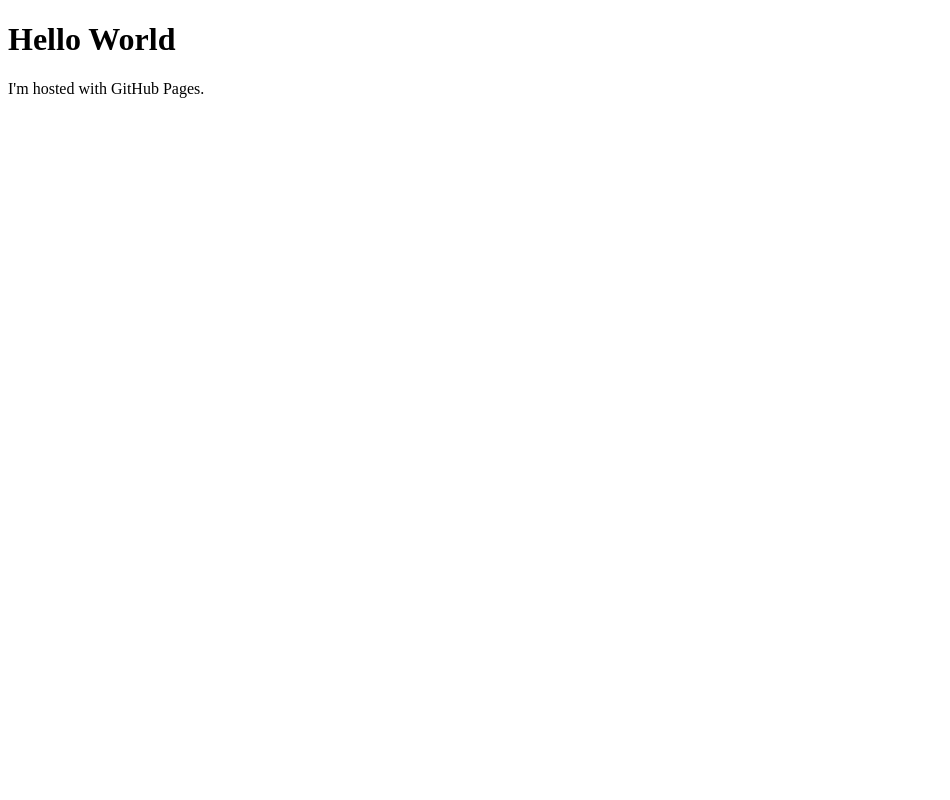
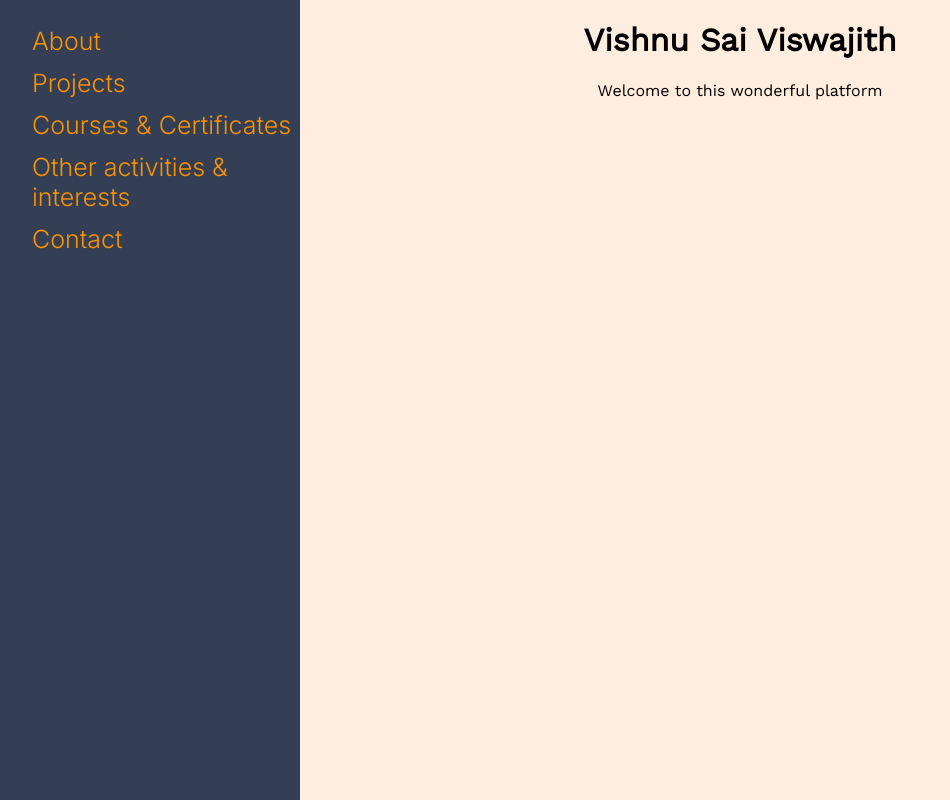
Before and after one commit to vsvt2000/vsvt2000.github.io, a plain HTML site: page index.html in a window 1280 px wide. Shown: the whole page, without its empty margins (0-950 px from the left). Drawn offline with nearby package versions, Linux system fonts and the light colour scheme.

Commit message:
Template is done

```diff
--- a/index.html
+++ b/index.html
@@ -1,7 +1,44 @@
 <!DOCTYPE html>
 <html>
+<head>
+    <link rel="stylesheet" href="style.css">
+</head>
 <body>
-<h1>Hello World</h1>
-<p>I'm hosted with GitHub Pages.</p>
+    <script>
+        var current=1;
+        function changefn(val){
+            document.getElementById(current).style.display="none";
+            document.getElementById(val).style.display="block";
+            current=val;
+        }
+    </script>
+    <div id="mySidenav" class="sidenav">
+  <a href="#" onclick="changefn('1')">About</a>
+  <a href="#"onclick="changefn('2')">Projects</a>
+  <a href="#" onclick="changefn('3')">Courses & Certificates</a>
+  <a href="#" onclick="changefn('4')">Other activities & interests</a>
+  <a href="#" onclick="changefn('5')">Contact</a>
+</div>
+<div id="1" class="aboutm">
+<h1>Vishnu Sai Viswajith</h1>
+<p>Welcome to this wonderful platform</p>
+</div>
+<div id="2" class="about">
+    <h1>Projects</h1>
+    <p>i need to fill list of projects here</p>
+</div>
+<div id="3" class="about">
+    <h1>Courses and certificates</h1>
+    <p>i need to fill list of Courses and certificates here</p>
+</div>
+<div id="4" class="about">
+    <h1>Other activities and interests</h1>
+    <p>i need to fill Other activities and interests here</p>
+</div>
+<div id="5" class="about">
+    <h1>Contact</h1>
+    <p>i need to fill Contact here</p>
+</div>
+
 </body>
 </html>
--- /dev/null
+++ b/style.css
@@ -0,0 +1,53 @@
+@import url('https://fonts.googleapis.com/css2?family=Work+Sans&display=swap');
+@import url('https://fonts.googleapis.com/css2?family=Inter:wght@300&display=swap');
+body{
+background-color: #FFEEDF;
+
+}
+.about{
+    text-align: center;
+    font-family: 'Work Sans', sans-serif;
+    padding-left: 200px;
+    display:none;
+}
+.aboutm{
+    text-align: center;
+    font-family: 'Work Sans', sans-serif;
+    padding-left: 200px;
+
+}
+
+
+.sidenav {
+    height: 100%;
+    width: 300px;
+    position: fixed;
+    z-index: 1;
+    top: 0;
+    left: 0;
+    background-color: #343F56;
+    overflow-x: hidden;
+    padding-top: 20px;
+  }
+
+  .sidenav a {
+    padding: 6px 6px 6px 32px;
+    text-decoration: none;
+    font-size: 25px;
+    color:#FB9300;
+    font-family: 'Inter', sans-serif;
+    display: block;
+  }
+
+  .sidenav a:hover {
+    color: #FFEEDF;
+  }
+
+  .main {
+    margin-left: 200px; /* Same as the width of the sidenav */
+  }
+
+  @media screen and (max-height: 450px) {
+    .sidenav {padding-top: 15px;}
+    .sidenav a {font-size: 18px;}
+  }
```
